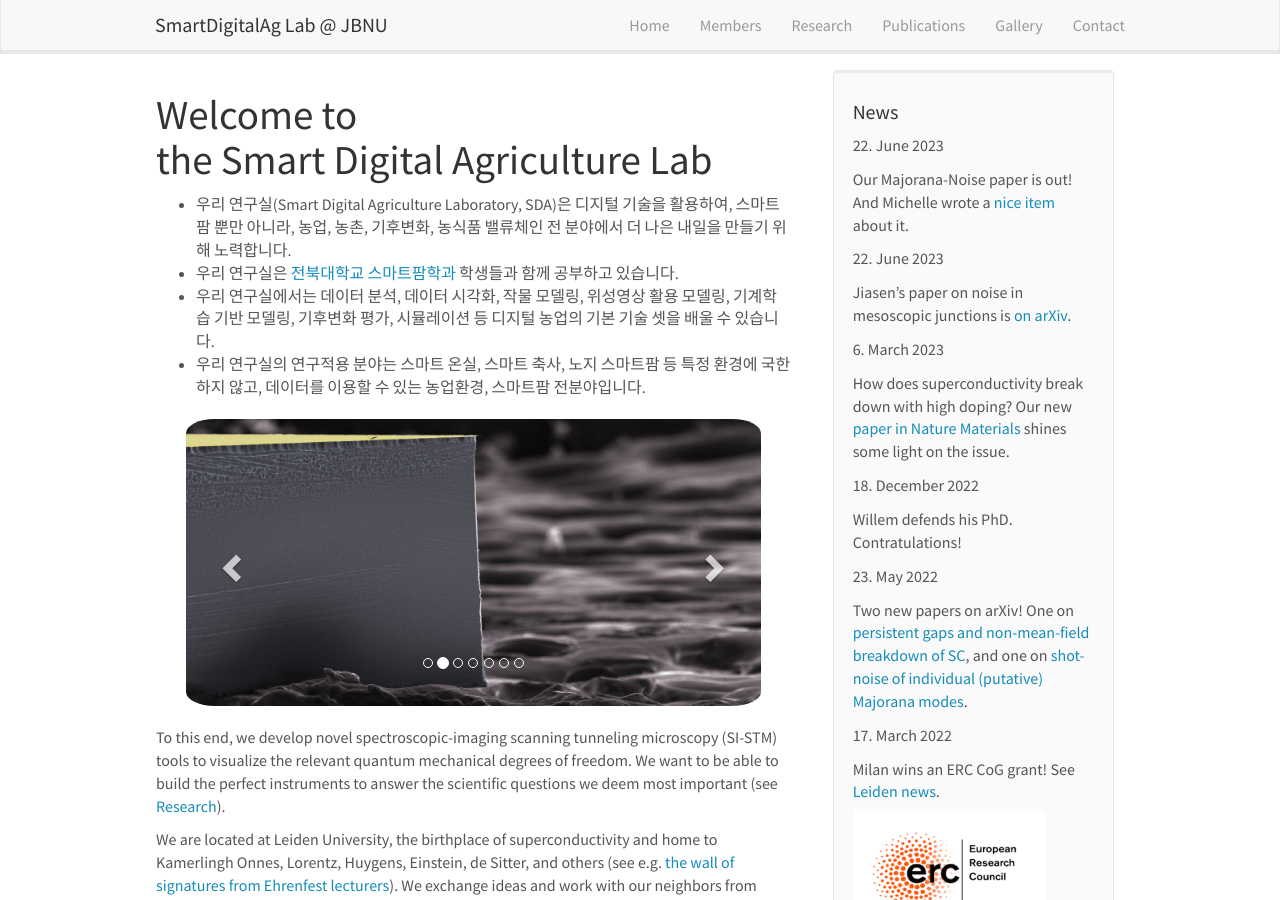
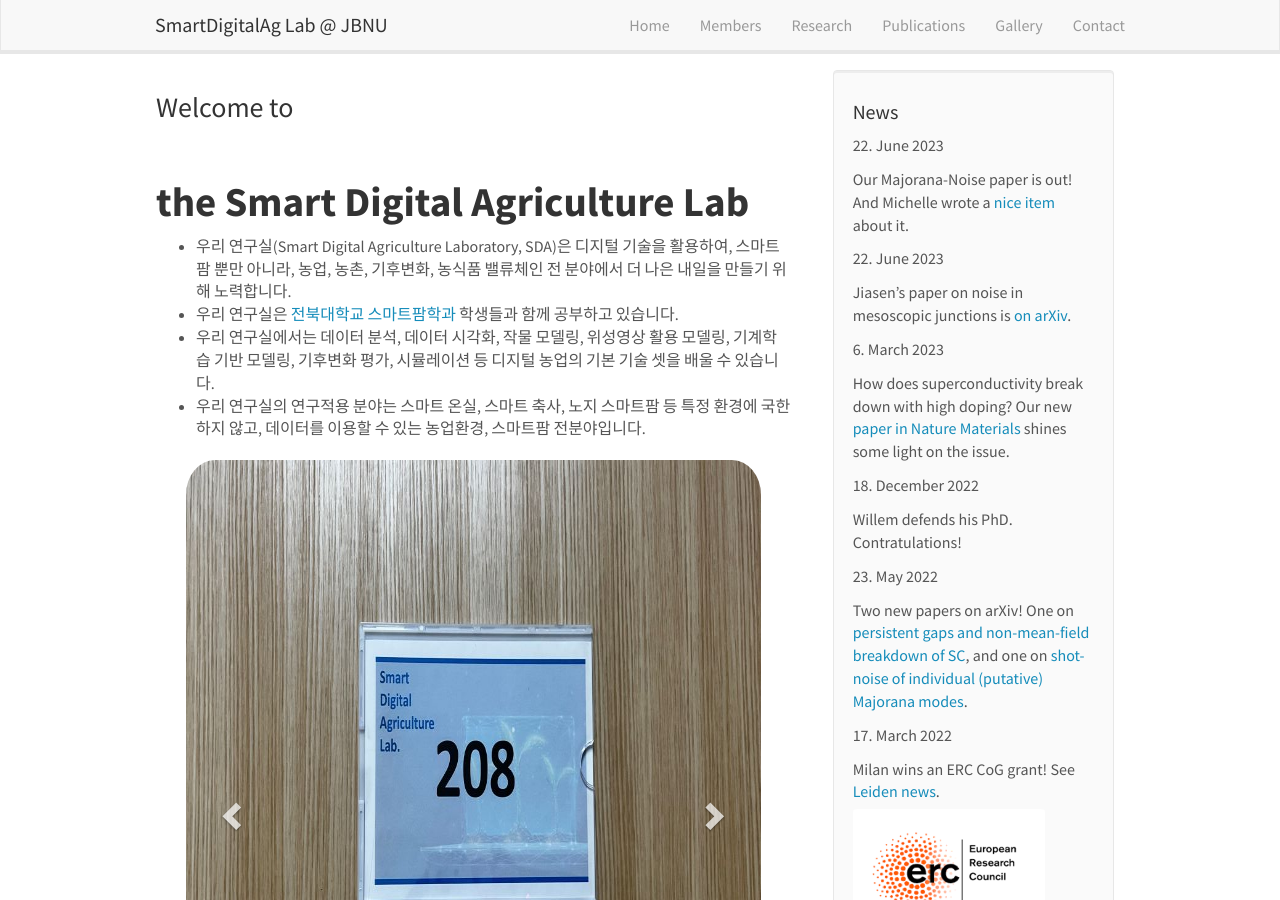
Before and after one commit to SmartDigitalAg/SmartDigitalAg.github.io, a Jekyll site: the page built from _pages/home.md, in a window 1280 px wide and 900 px high. Built offline with Jekyll 4.4.1, drawn with Linux system fonts in a browser that asks for light colours; nearby versions of some CDN libraries.

Commit message:
3/26 메인페이지 수정 - 슬라이드 사진

```diff
--- a/_layouts/homelay.html
+++ b/_layouts/homelay.html
@@ -3,7 +3,7 @@
 ---
 
   <div id="homeid" class="col-sm-8">
-        <h1>Welcome to <br> the Smart Digital Agriculture Lab</h1>
+        <h3>Welcome to </h3><br><h1><strong>the Smart Digital Agriculture Lab</strong> </h1>
 
 	{{ content }}
   </div>
--- a/_pages/home.md
+++ b/_pages/home.md
@@ -27,23 +27,12 @@
     <!-- Items -->
     <div class="carousel-inner" markdown="0">
         <div class="item active">
-            <img src="{{ site.url }}{{ site.baseurl }}/images/slider7001400/kale.png" alt="Slide 1" />
+            <img src="{{ site.url }}{{ site.baseurl }}/images/slider7001400/kale.png" alt="Slide 1" style="width: 1400px; height: 700px"/>
         </div>
         <div class="item">
-            <img src="{{ site.url }}{{ site.baseurl }}/images/slider7001400/SmartTipSide.jpg" alt="Slide 2" />
+            <img src="{{ site.url }}{{ site.baseurl }}/images/slider7001400/208ho.jpg" alt="Slide 2" style="width: 1400px; height: 700px"/>
         </div>
-        <div class="item">
-            <img src="{{ site.url }}{{ site.baseurl }}/images/slider7001400/SaphireSTM2.jpg" alt="Slide 3" />
-        </div>
-        <div class="item">
-            <img src="{{ site.url }}{{ site.baseurl }}/images/slider7001400/lab.jpg" alt="Slide 4" />
-        </div>
-        <div class="item">
-            <img src="{{ site.url }}{{ site.baseurl }}/images/slider7001400/Fig_Science_Web.jpg" alt="Slide 5" />
-        </div>
-         <div class="item">
-            <img src="{{ site.url }}{{ site.baseurl }}/images/slider7001400/cake_web.jpg" alt="Slide 6" />
-        </div>
+
     </div>
   <a class="left carousel-control" href="#carousel" role="button" data-slide="prev">
     <span class="glyphicon glyphicon-chevron-left" aria-hidden="true"></span>
@@ -68,7 +57,7 @@
 We are grateful for funding from Leiden University, [NWO](www.nwo.nl) ([Vidi talent scheme](http://www.nwo.nl/en/research-and-results/programmes/Talent+Scheme) and the [Frontiers in Nanoscience program](https://www.universiteitleiden.nl/en/research/research-projects/science/frontiers-of-nanoscience-nanofront)), and from an [ERC starting grant](https://erc.europa.eu/funding/starting-grants).
 
 <figure class="fourth">
-  <img src="{{ site.url }}{{ site.baseurl }}/images/logopic/Logo_Leiden.jpg" style="width: 210px">
+  <img src="{{ site.url }}{{ site.baseurl }}/images/logopic/sf_logo.png" style="width: 210px">
   <img src="{{ site.url }}{{ site.baseurl }}/images/logopic/Logo_Nanofront.jpg" style="width: 110px">
   <img src="{{ site.url }}{{ site.baseurl }}/images/logopic/Logo_NWO.jpg" style="width: 120px">
   <img src="{{ site.url }}{{ site.baseurl }}/images/logopic/Logo_ERC.jpg" style="width: 110px">
```
Also changed, not shown: images/logopic/sf_logo.png (added), images/slider7001400/208ho.jpg (added).
